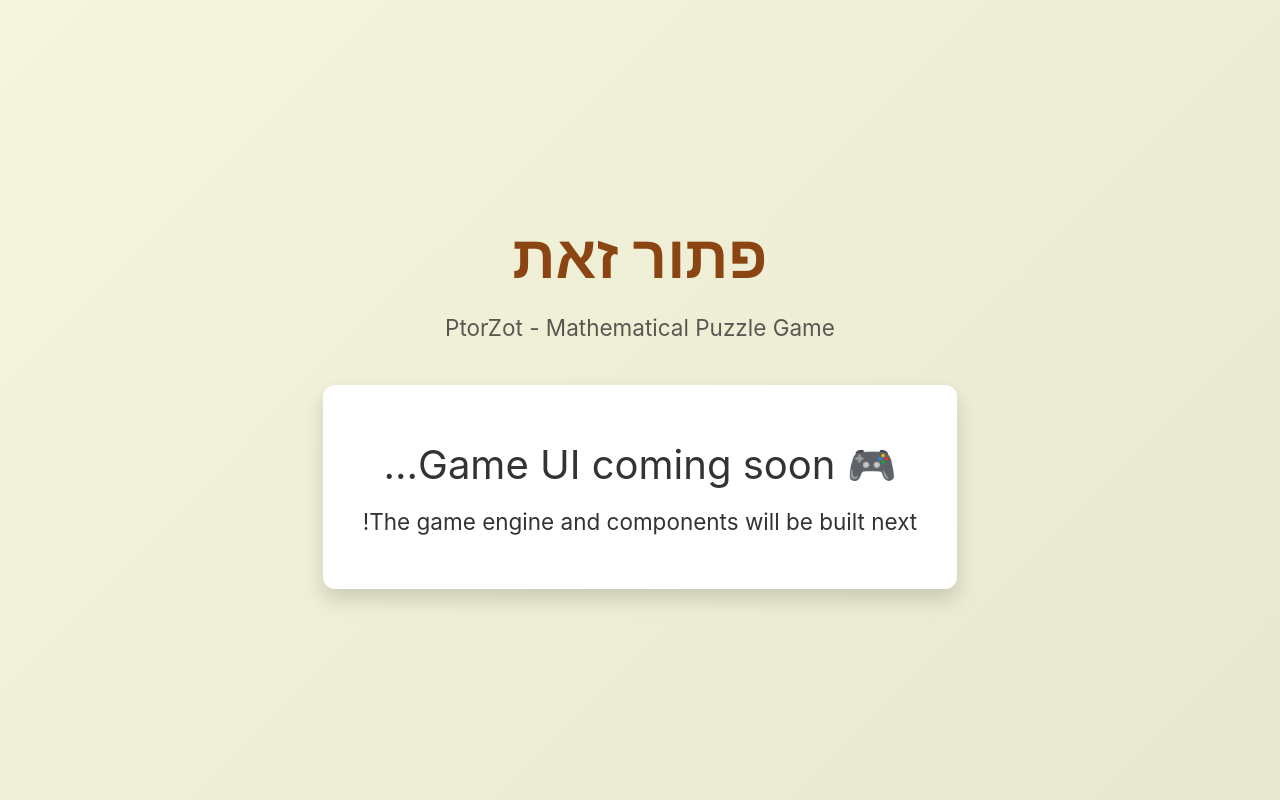
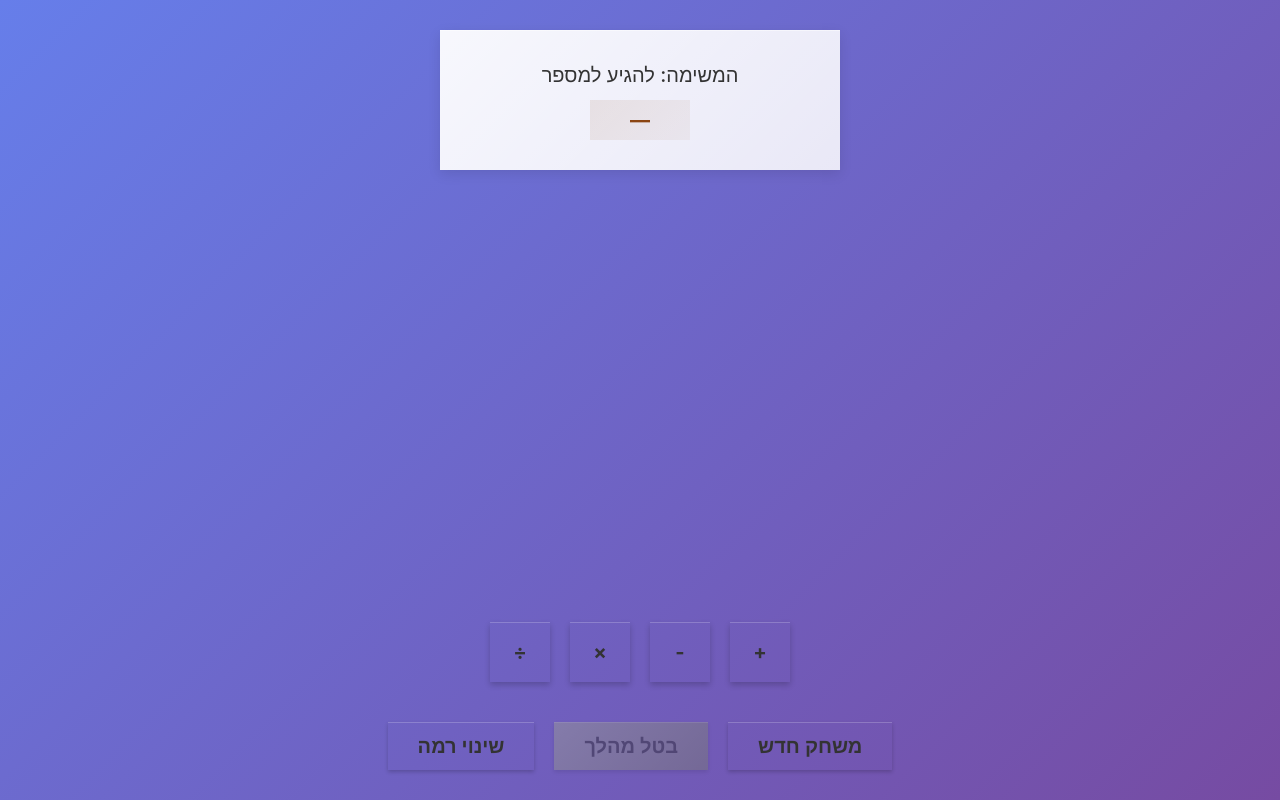
Before and after one commit to zmbq/ptorzot, a Svelte app in the folder PWA/: page / in a window 1280 px wide. Built offline with nearby package versions, Linux system fonts and the light colour scheme.

Commit message:
phase 6 - final transformation - before tests

```diff
--- a/PWA/src/components/HistoryDisplay.svelte
+++ b/PWA/src/components/HistoryDisplay.svelte
@@ -5,7 +5,7 @@
 
   interface Props {
     /** Array of plays to display */
-    plays?: OnePlay[];
+    plays?: readonly OnePlay[];
     /** Whether to show the history */
     show?: boolean;
   }
--- a/PWA/src/routes/GameView.svelte
+++ b/PWA/src/routes/GameView.svelte
@@ -1,63 +1,338 @@
 <script lang="ts">
-  // Game View - Main game screen
-  // This will be implemented with the full game logic
+  import { onMount, onDestroy } from 'svelte';
+  import {
+    gameStore,
+    targetNumber,
+    currentNumbers,
+    isSolved,
+    canUndo,
+    currentLevel,
+    plays,
+  } from '$stores/game';
+  import { settingsStore } from '$stores/settings';
+  import {
+    NumberButton,
+    OperationButton,
+    ActionButton,
+    TargetDisplay,
+    LevelSelector,
+    ResultModal,
+    HistoryDisplay,
+  } from '$components/index';
+  import { ShakeDetector } from '$utils/shake';
+  import { vibratePattern } from '$utils/vibration';
+  import { t } from '$utils/i18n';
+  import { type Operation, GameLevel } from '$game-engine/index';
+
+  // Selection state
+  let selectedNumbers = $state<number[]>([]);
+  let selectedOperation = $state<Operation | null>(null);
+
+  // Modal state
+  let showLevelSelector = $state(false);
+  let showResultModal = $state(false);
+  let isCorrect = $state(false);
+  let resultValue = $state<number | undefined>(undefined);
+
+  // Shake detector
+  let shakeDetector: ShakeDetector | null = null;
+
+  /** Handle number button click */
+  function handleNumberClick(index: number) {
+    if (selectedNumbers.includes(index)) {
+      // Deselect
+      selectedNumbers = selectedNumbers.filter((i) => i !== index);
+    } else if (selectedNumbers.length < 2) {
+      // Select (max 2 numbers)
+      selectedNumbers = [...selectedNumbers, index];
+    }
+    vibratePattern('tap', $settingsStore.vibrationEnabled);
+  }
+
+  /** Handle operation button click */
+  function handleOperationClick(op: Operation) {
+    if (selectedOperation === op) {
+      // Deselect
+      selectedOperation = null;
+    } else {
+      // Select
+      selectedOperation = op;
+    }
+    vibratePattern('tap', $settingsStore.vibrationEnabled);
+  }
+
+  /** Execute the selected play */
+  function executePlay() {
+    if (selectedNumbers.length === 2 && selectedOperation !== null) {
+      const [idx1, idx2] = selectedNumbers;
+      const num1 = $currentNumbers[idx1];
+      const num2 = $currentNumbers[idx2];
+
+      gameStore.addPlay(num1, num2, selectedOperation);
+
+      // Clear selection
+      selectedNumbers = [];
+      selectedOperation = null;
+
+      // Check if solved
+      if ($isSolved) {
+        isCorrect = true;
+        resultValue = $currentNumbers[0];
+        showResultModal = true;
+      }
+    }
+  }
+
+  /** Check if play can be executed */
+  $effect(() => {
+    // Auto-execute when 2 numbers and 1 operation are selected
+    if (selectedNumbers.length === 2 && selectedOperation !== null) {
+      executePlay();
+    }
+  });
+
+  /** Handle undo */
+  function handleUndo() {
+    gameStore.undo();
+    selectedNumbers = [];
+    selectedOperation = null;
+    vibratePattern('button', $settingsStore.vibrationEnabled);
+  }
+
+  /** Handle new game */
+  function handleNewGame() {
+    gameStore.newGame($settingsStore.level);
+    selectedNumbers = [];
+    selectedOperation = null;
+    showResultModal = false;
+    vibratePattern('button', $settingsStore.vibrationEnabled);
+  }
+
+  /** Handle level change */
+  function handleLevelChange(level: GameLevel) {
+    settingsStore.setLevel(level);
+    gameStore.newGame(level);
+    selectedNumbers = [];
+    selectedOperation = null;
+    showLevelSelector = false;
+    vibratePattern('success', $settingsStore.vibrationEnabled);
+  }
+
+  /** Handle shake event */
+  function handleShake() {
+    handleNewGame();
+  }
+
+  /** Calculate circular position for number buttons */
+  function getCircularPosition(index: number, total: number): { x: number; y: number } {
+    // Center of the circle
+    const centerX = 50;
+    const centerY = 50;
+
+    // Radius as percentage
+    const radius = 35;
+
+    // Start angle from top and go clockwise
+    const startAngle = -Math.PI / 2; // -90 degrees (top)
+    const angleStep = (2 * Math.PI) / total;
+    const angle = startAngle + index * angleStep;
+
+    const x = centerX + radius * Math.cos(angle);
+    const y = centerY + radius * Math.sin(angle);
+
+    return { x, y };
+  }
+
+  // Lifecycle
+  onMount(() => {
+    // Initialize shake detector
+    shakeDetector = new ShakeDetector();
+    shakeDetector.addListener(handleShake);
+    shakeDetector.start();
+  });
+
+  onDestroy(() => {
+    // Clean up shake detector
+    if (shakeDetector) {
+      shakeDetector.stop();
+      shakeDetector = null;
+    }
+  });
 </script>
 
 <div class="game-view">
-  <div class="title">
-    <h1>פתור זאת</h1>
-    <p>PtorZot - Mathematical Puzzle Game</p>
+  <!-- Target Display -->
+  <TargetDisplay />
+
+  <!-- Numbers Circle -->
+  <div class="numbers-container">
+    {#each $currentNumbers as number, index (index)}
+      {@const pos = getCircularPosition(index, $currentNumbers.length)}
+      <div
+        class="number-position"
+        style="left: {pos.x}%; top: {pos.y}%;"
+      >
+        <NumberButton
+          value={number}
+          selected={selectedNumbers.includes(index)}
+          onclick={() => handleNumberClick(index)}
+        />
+      </div>
+    {/each}
   </div>
 
-  <div class="coming-soon">
-    <p>🎮 Game UI coming soon...</p>
-    <p>The game engine and components will be built next!</p>
+  <!-- Operations -->
+  <div class="operations-container">
+    <OperationButton
+      operation="+"
+      selected={selectedOperation === '+'}
+      onclick={() => handleOperationClick('+')}
+    />
+    <OperationButton
+      operation="-"
+      selected={selectedOperation === '-'}
+      onclick={() => handleOperationClick('-')}
+    />
+    <OperationButton
+      operation="*"
+      selected={selectedOperation === '*'}
+      onclick={() => handleOperationClick('*')}
+    />
+    <OperationButton
+      operation="/"
+      selected={selectedOperation === '/'}
+      onclick={() => handleOperationClick('/')}
+    />
   </div>
+
+  <!-- History Display -->
+  {#if $plays.length > 0}
+    <HistoryDisplay plays={$plays} />
+  {/if}
+
+  <!-- Action Buttons -->
+  <div class="actions-container">
+    <ActionButton
+      label={t('newgame')}
+      variant="primary"
+      onclick={handleNewGame}
+    />
+    <ActionButton
+      label={t('undo')}
+      variant="secondary"
+      onclick={handleUndo}
+      disabled={!$canUndo}
+    />
+    <ActionButton
+      label={t('choose')}
+      variant="secondary"
+      onclick={() => { showLevelSelector = true; }}
+    />
+  </div>
+
+  <!-- Modals -->
+  <LevelSelector
+    bind:show={showLevelSelector}
+    currentLevel={$currentLevel}
+    onselect={handleLevelChange}
+    oncancel={() => { showLevelSelector = false; }}
+  />
+
+  <ResultModal
+    bind:show={showResultModal}
+    correct={isCorrect}
+    target={$targetNumber}
+    result={resultValue}
+    onnewgame={handleNewGame}
+    ontryagain={() => { showResultModal = false; }}
+  />
 </div>
 
 <style>
   .game-view {
-    width: 100%;
-    height: 100%;
+    /* Full viewport */
+    min-height: 100vh;
+    min-height: 100dvh;
+
+    /* Layout */
     display: flex;
     flex-direction: column;
     align-items: center;
-    justify-content: center;
+    gap: var(--spacing-xl);
     padding: var(--spacing-lg);
-    background: linear-gradient(135deg, #f5f5dc 0%, #e8e8d0 100%);
+    padding-top: max(var(--spacing-lg), env(safe-area-inset-top));
+    padding-bottom: max(var(--spacing-lg), env(safe-area-inset-bottom));
+
+    /* Background */
+    background: linear-gradient(135deg, #667eea 0%, #764ba2 100%);
+
+    /* Prevent text selection */
+    user-select: none;
+    -webkit-user-select: none;
   }
 
-  .title {
-    text-align: center;
-    margin-bottom: var(--spacing-xl);
+  .numbers-container {
+    /* Container for circular layout */
+    position: relative;
+    width: min(90vw, 400px);
+    height: min(90vw, 400px);
+    margin: var(--spacing-xl) 0;
   }
 
-  .title h1 {
-    font-size: var(--font-size-3xl);
-    color: var(--color-primary);
-    margin-bottom: var(--spacing-sm);
+  .number-position {
+    /* Absolute positioning for circular layout */
+    position: absolute;
+    transform: translate(-50%, -50%);
   }
 
-  .title p {
-    font-size: var(--font-size-lg);
-    color: var(--color-text);
-    opacity: 0.8;
+  .operations-container {
+    /* Horizontal row of operation buttons */
+    display: flex;
+    gap: var(--spacing-md);
+    justify-content: center;
+    flex-wrap: wrap;
+    max-width: 400px;
   }
 
-  .coming-soon {
-    background: white;
-    padding: var(--spacing-xl);
-    border-radius: var(--radius-lg);
-    box-shadow: var(--shadow-lg);
-    text-align: center;
+  .actions-container {
+    /* Action buttons at bottom */
+    display: flex;
+    gap: var(--spacing-md);
+    justify-content: center;
+    flex-wrap: wrap;
+    max-width: 600px;
+    width: 100%;
+    margin-top: auto;
   }
 
-  .coming-soon p {
-    font-size: var(--font-size-lg);
-    margin: var(--spacing-sm) 0;
+  /* Responsive */
+  @media (max-width: 480px) {
+    .game-view {
+      gap: var(--spacing-md);
+      padding: var(--spacing-md);
+    }
+
+    .numbers-container {
+      width: min(85vw, 350px);
+      height: min(85vw, 350px);
+    }
+
+    .operations-container {
+      gap: var(--spacing-sm);
+    }
+
+    .actions-container {
+      gap: var(--spacing-sm);
+    }
   }
 
-  .coming-soon p:first-child {
-    font-size: var(--font-size-2xl);
+  @media (max-height: 700px) {
+    .game-view {
+      gap: var(--spacing-md);
+    }
+
+    .numbers-container {
+      margin: var(--spacing-md) 0;
+    }
   }
 </style>
--- a/PWA/src/stores/game.ts
+++ b/PWA/src/stores/game.ts
@@ -173,3 +173,10 @@ export const targetNumber = derived(gameStore, ($game) => {
 export const currentLevel = derived(gameStore, ($game) => {
   return $game?.level;
 });
+
+/**
+ * Derived store: Plays made in current game
+ */
+export const plays = derived(gameStore, ($game) => {
+  return $game?.plays || [];
+});
--- a/PWA/src/stores/index.ts
+++ b/PWA/src/stores/index.ts
@@ -14,6 +14,7 @@ export {
   playCount,
   targetNumber,
   currentLevel,
+  plays,
 } from './game';
 
 // Settings management
```
